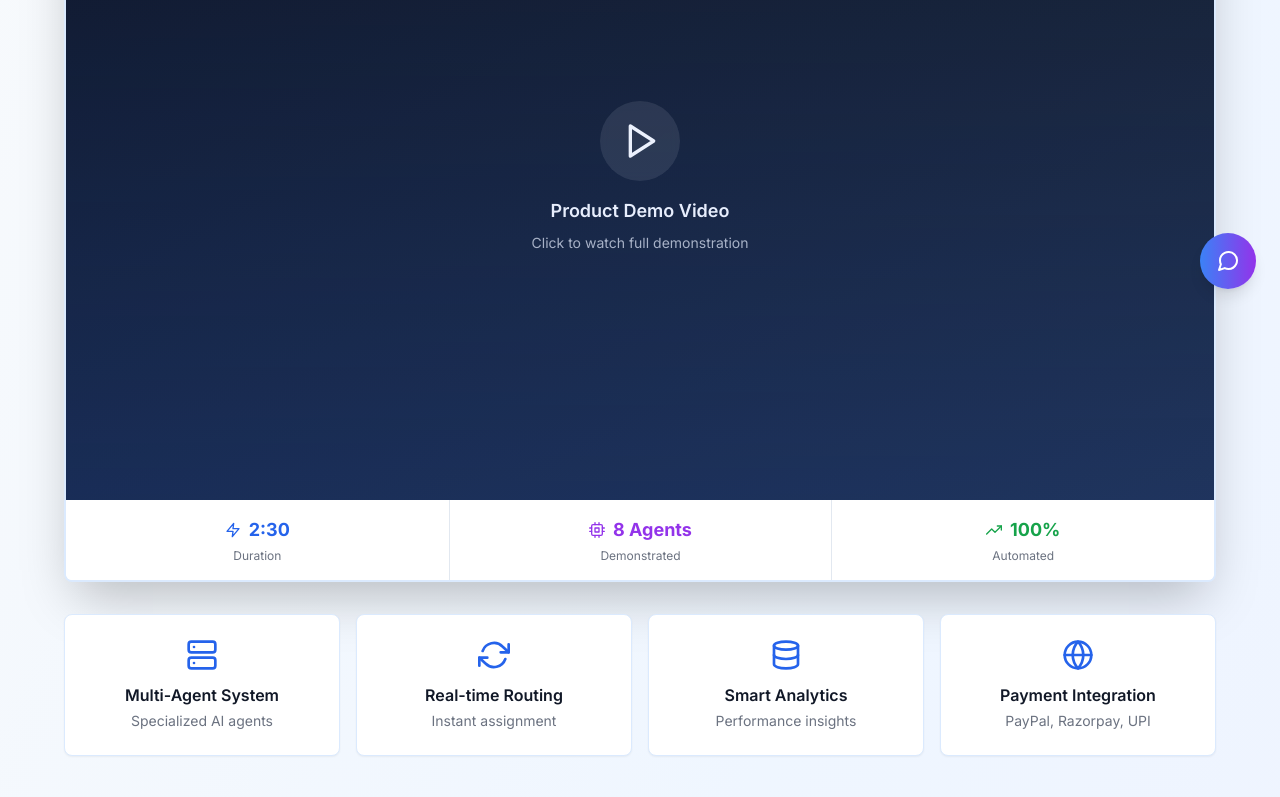
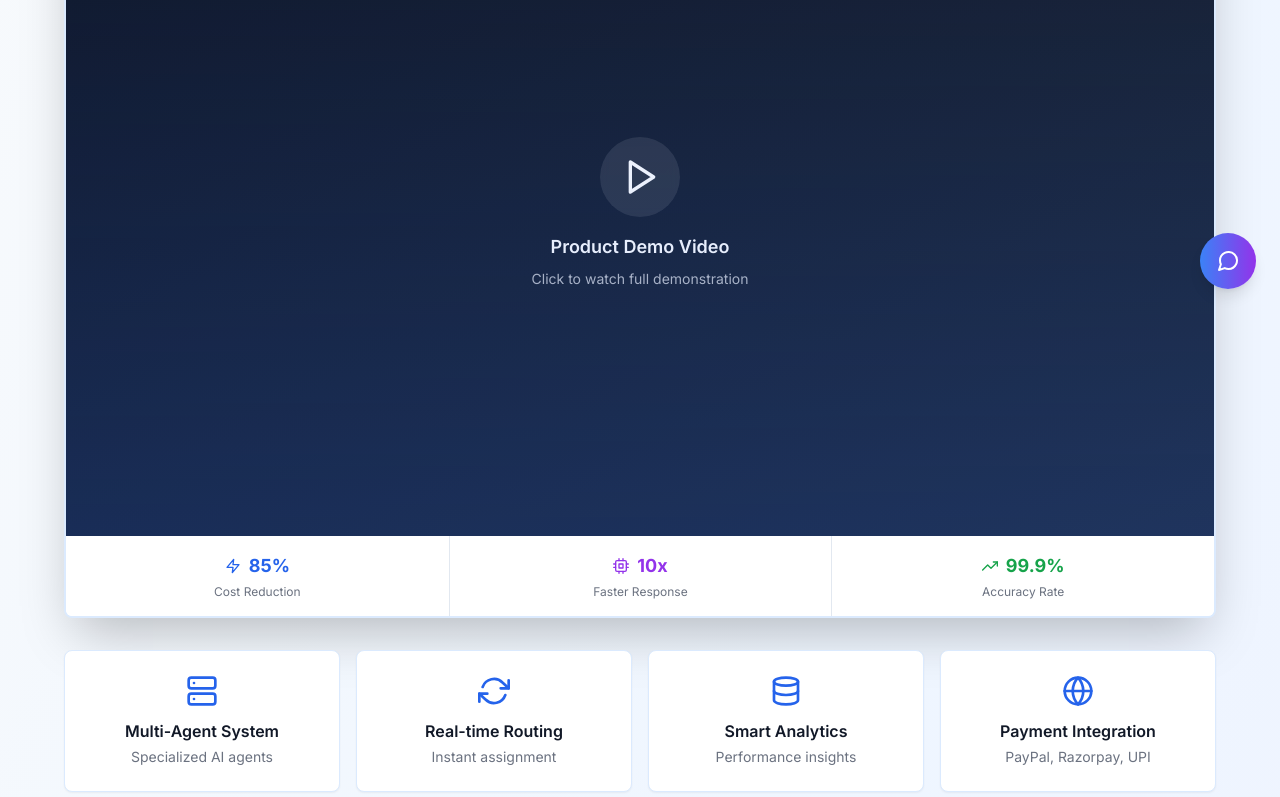
Before and after one commit to Lyzr-Apps/vemar-blueprint-epic-club, a Next.js app: page /pricing in a window 1280 px wide. Shown: the part 487-1284 px from the top of the page. Built offline with nearby package versions, Linux system fonts and the light colour scheme.

Commit message:
feat: updated pricing page with investor metrics and founding date

```diff
--- a/app/pricing/page.tsx
+++ b/app/pricing/page.tsx
@@ -141,6 +141,9 @@ export default function PricingPage() {
             <p className="text-xl text-gray-600 max-w-2xl mx-auto">
               Discover how VEMAR AI transforms client request management with intelligent routing and specialized agents
             </p>
+            <p className="text-sm font-semibold text-blue-600 mt-2">
+              Founded: May 2025
+            </p>
           </div>
 
           {/* Video Player */}
@@ -167,28 +170,28 @@ export default function PricingPage() {
                 <div className="absolute inset-0 bg-gradient-to-t from-blue-600/20 to-transparent" />
               </div>
 
-              {/* Video stats */}
+              {/* Investor Metrics */}
               <div className="grid grid-cols-3 divide-x divide-slate-200 bg-white">
                 <div className="p-4 text-center">
                   <div className="flex items-center justify-center gap-2 text-blue-600 mb-1">
                     <FiZap className="w-4 h-4" />
-                    <p className="font-bold text-lg">2:30</p>
+                    <p className="font-bold text-lg">85%</p>
                   </div>
-                  <p className="text-xs text-gray-500">Duration</p>
+                  <p className="text-xs text-gray-500">Cost Reduction</p>
                 </div>
                 <div className="p-4 text-center">
                   <div className="flex items-center justify-center gap-2 text-purple-600 mb-1">
                     <FiCpu className="w-4 h-4" />
-                    <p className="font-bold text-lg">8 Agents</p>
+                    <p className="font-bold text-lg">10x</p>
                   </div>
-                  <p className="text-xs text-gray-500">Demonstrated</p>
+                  <p className="text-xs text-gray-500">Faster Response</p>
                 </div>
                 <div className="p-4 text-center">
                   <div className="flex items-center justify-center gap-2 text-green-600 mb-1">
                     <FiTrendingUp className="w-4 h-4" />
-                    <p className="font-bold text-lg">100%</p>
+                    <p className="font-bold text-lg">99.9%</p>
                   </div>
-                  <p className="text-xs text-gray-500">Automated</p>
+                  <p className="text-xs text-gray-500">Accuracy Rate</p>
                 </div>
               </div>
             </CardContent>
```
